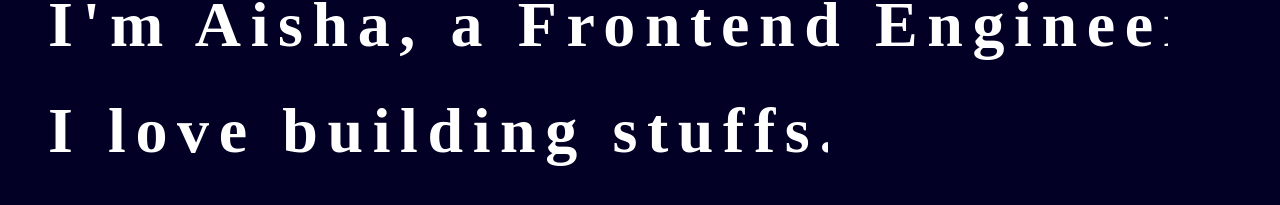
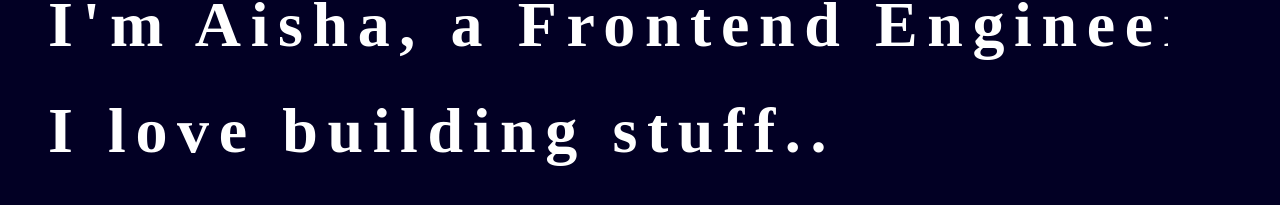
Before and after one commit to aishaoyegunle/aishaoyegunle.com, a Vue app: page / in a window 1280 px wide. Both pictures are taken after a click on the element 100 px from the left and 77 px from the top of the page. Shown: the part 369-574 px from the top of the page. Built offline with nearby package versions, Linux system fonts and the light colour scheme; a web font is replaced by a local one.

Commit message:
Update Home.vue

```diff
--- a/src/views/Home.vue
+++ b/src/views/Home.vue
@@ -9,7 +9,7 @@
       <h1>
         <span class="typing-words">
           <span>I love exploring...</span>
-          <span>I love building stuffs...</span>
+          <span>I love building stuff...</span>
         </span>
       </h1>
     </main>
```
